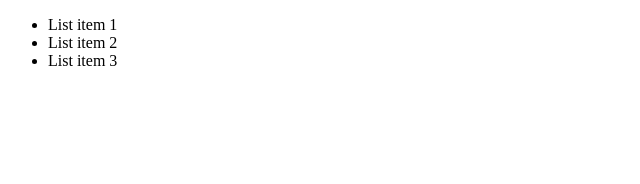
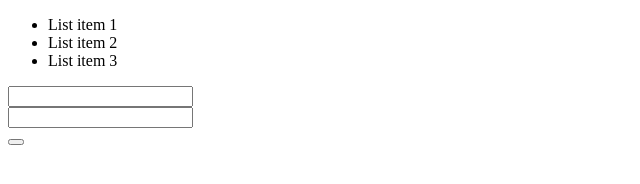
Before and after one commit to Yman14/Training, a plain HTML site: page emmet/index.html in a window 1280 px wide. Shown: the whole page, without its empty margins (0-640 px from the left). Drawn offline with Linux system fonts and the light colour scheme.

Commit message:
example for form shurtcut

```diff
--- a/emmet/index.html
+++ b/emmet/index.html
@@ -24,5 +24,12 @@
     <main></main>
     <footer></footer>
 
+
+    <!-- form:post>(.group>label+input:text)+(.group>label+input:number) -->
+    <form action="" method="post">
+        <div class="group"><label for=""></label><input type="text" name="" id=""></div>
+        <div class="group"><label for=""></label><input type="number" name="" id=""></div>
+        <button type="submit"></button>
+    </form>
 </body>
 </html>
```
